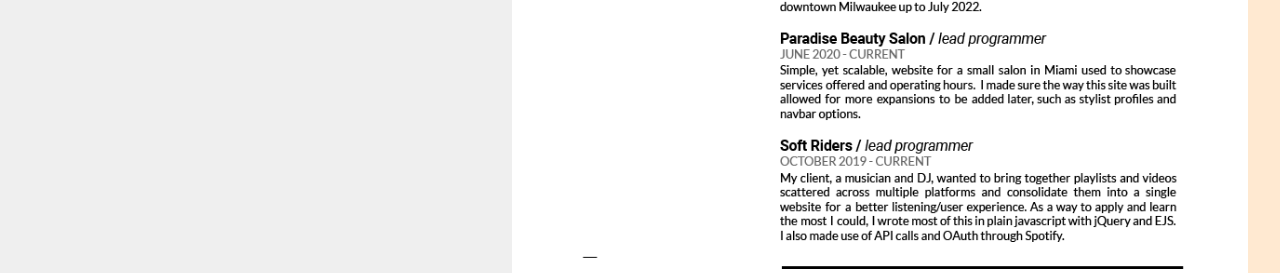
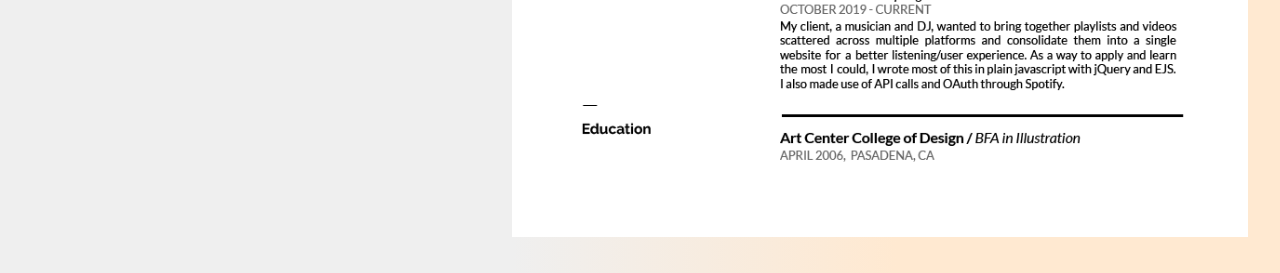
Before and after one commit to ecuarezma/portfolio, a Gatsby site: page /CV in a window 1280 px wide. Shown: the part 735-1008 px from the top of the page. Built offline with nearby package versions, Linux system fonts and the light colour scheme; Gatsby itself is replaced by a stand-in of ours.

Commit message:
Update styles on CV page

```diff
--- a/src/pages/CV.js
+++ b/src/pages/CV.js
@@ -4,25 +4,15 @@ import resume from "../assets/resume.png";
 import styled from "styled-components";
 
 const StyledWrapper = styled.section`
-  position: relative;
+  display: flex;
+  align-items: center;
+  height: 100vh;
   background-color: white;
-  width: 100%;
-  height: 100%;
-  z-index: -1000;
   img {
-    position: absolute;
     width: 100%;
-    top: 75px;
-    bottom: 0;
-    margin: auto;
   }
   @media (min-width: 600px) {
-    all: unset;
-    background-color: white;
     margin: 4rem 2rem 2rem 0;
-    img {
-      position: relative;
-    }
   }
 `;
 
```
Also changed, not shown: src/components/Card/CardInfo.module.css (deleted).
